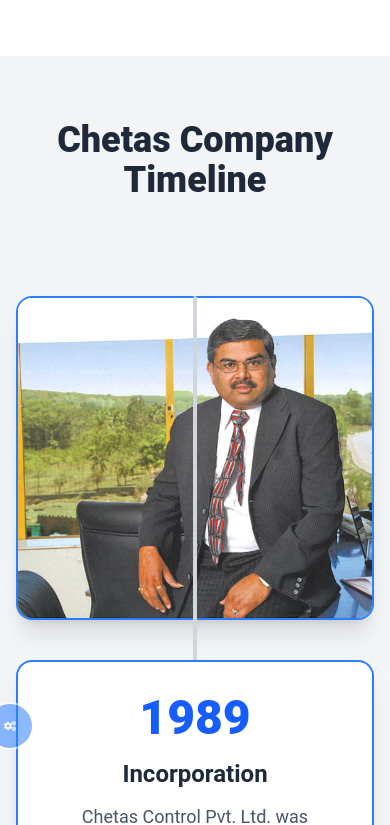
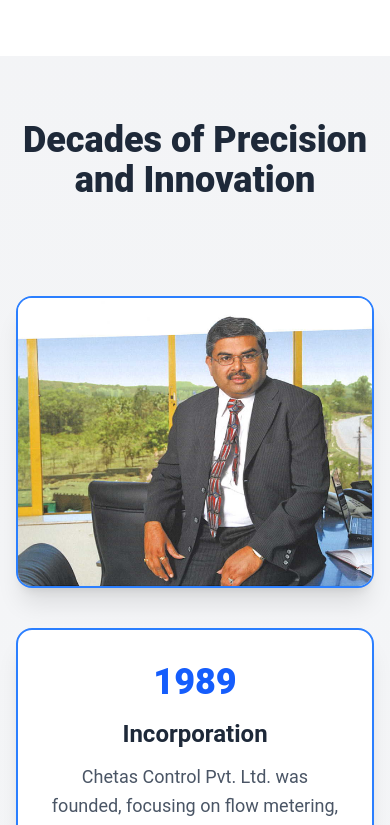
Before and after one commit to Pratikbehere/ChetasControl, a React (Vite) app: page /aboutCompanyPage in a window 390 px wide. Shown: the part 1340-2165 px from the top of the page. Built offline with nearby package versions, Linux system fonts and the light colour scheme.

Commit message:
Fixed timeline for mobile view

```diff
--- a/src/Components/AboutCompany/ChetasTimeline_Temp.jsx
+++ b/src/Components/AboutCompany/ChetasTimeline_Temp.jsx
@@ -8,62 +8,59 @@
     title: "Incorporation",
     desc: "Chetas Control Pvt. Ltd. was founded, focusing on flow metering, instrumentation, and automation — emphasizing user-friendly systems over complex controls.",
     img: "/Images/AboutCompany/TimeLine/MD.png",
-    icon: <FaCogs className="text-white w-3 h-3" />,
   },
   {
     year: "Early 1990s",
     title: "Flow Measurement Experiments",
     desc: "Experimented with multiple flow measurement technologies before finalizing on ultrasonic transit-time technology.",
     img: "/Images/AboutCompany/TimeLine/FlowMeasure.png",
-    icon: <FaWater className="text-white w-3 h-3" />,
   },
   {
     year: "1995–2000",
     title: "Shift to Water Utility Industry",
     desc: "With growing national awareness about water management, Chetas shifted focus to the water utility sector, forming a strong R&D team.",
     img: "/Images/AboutCompany/TimeLine/SaveWater.jpg",
-    icon: <FaWater className="text-white w-3 h-3" />,
   },
   {
     year: "2001",
     title: "First Indian Ultrasonic Flow Meter Prototype",
     desc: "Developed India’s first ultrasonic transit-time flow meter, targeting large-pipe water measurement. Introduced PicoSonic range.",
     img: "/Images/AboutCompany/TimeLine/Ultrasonic.jpg",
-    icon: <FaCogs className="text-white w-3 h-3" />,
   },
   {
     year: "2001",
     title: "Pioneering Domestic Metering Concept",
     desc: "Introduced the privatized metering and consumption-based revenue model—a first in India’s municipal water sector.",
     img: "/Images/AboutCompany/TimeLine/DomesticMeter.jpg",
-    icon: <FaTrophy className="text-white w-3 h-3" />,
   },
   {
     year: "2004",
     title: "Second-Generation PicoSonic",
     desc: "Launched 2nd generation PicoSonic flow meters with remote communication and inbuilt printer.",
     img: "/Images/AboutCompany/TimeLine/PicoSonic.jpg",
-    icon: <FaCogs className="text-white w-3 h-3" />,
   },
   {
     year: "2006",
     title: "National Recognition",
     desc: "Received the G.S. Parkhe Industrial Merit Award for import-substitute ultrasonic flow meter manufacturing.",
     img: "/Images/AboutCompany/TimeLine/Parkhe.png",
-    icon: <FaAward className="text-white w-3 h-3" />,
   },
   {
     year: "2007–2009",
     title: "Innovation in Bulk Metering",
     desc: "Developed JalSonic – a battery-operated ultrasonic water meter with GSM connectivity and tamper-proof design. Executed one of the largest ultrasonic meter orders.",
     img: "/Images/AboutCompany/TimeLine/BulkMeters.jpg",
-    icon: <FaWater className="text-white w-3 h-3" />,
   },
 ];
 
 const cardVariants = {
   hidden: { opacity: 0, y: 80, rotate: -5 },
-  visible: { opacity: 1, y: 0, rotate: 0, transition: { duration: 0.8, type: "spring", stiffness: 60 } },
+  visible: {
+    opacity: 1,
+    y: 0,
+    rotate: 0,
+    transition: { duration: 0.8, type: "spring", stiffness: 60 },
+  },
 };
 
 export default function ChetasTimeline_Temp() {
@@ -71,26 +68,29 @@
   const scaleY = useTransform(scrollYProgress, [0, 1], [0, 1]);
 
   return (
-    <section className="relative bg-gradient-to-b from-gray-100 via-gray-50 to-gray-100 py-16 px-4 sm:px-6 lg:px-12 overflow-hidden ">
+    <section className="relative bg-gradient-to-b from-gray-100 via-gray-50 to-gray-100 py-16 px-4 sm:px-6 lg:px-12 overflow-hidden">
       {/* Main heading */}
       <h2 className="font-roboto text-4xl font-extrabold text-center text-gray-800 mb-24">
-        Chetas Company Timeline
+      Decades of Precision and Innovation
       </h2>
 
       <div className="relative max-w-6xl mx-auto">
-        {/* Center Line */}
-        <div className="absolute left-1/2 transform -translate-x-1/2 h-full w-1 bg-gray-300 rounded" />
-        <motion.div
-          className="absolute left-1/2 transform -translate-x-1/2 w-1 bg-gradient-to-b from-blue-400 via-blue-500 to-blue-600 rounded origin-top"
-          style={{ scaleY }}
-        />
+        {/* Center Line (only for PC view) */}
+        <div className="hidden md:block">
+          <div className="absolute left-1/2 transform -translate-x-1/2 h-full w-1 bg-gray-300 rounded" />
+          <motion.div
+            className="absolute left-1/2 transform -translate-x-1/2 w-1 bg-gradient-to-b from-blue-400 via-blue-500 to-blue-600 rounded origin-top"
+            style={{ scaleY }}
+          />
+        </div>
 
         {timelineEvents.map((event, index) => {
           const isLeft = index % 2 === 0;
+
           return (
             <motion.div
               key={index}
-              className={`mb-32 flex flex-col md:flex-row items-center justify-between gap-10 ${
+              className={`mb-24 flex flex-col md:flex-row items-center justify-between gap-10 ${
                 isLeft ? "md:flex-row" : "md:flex-row-reverse"
               }`}
               initial="hidden"
@@ -100,34 +100,43 @@
             >
               {/* Image Card */}
               <motion.div
-                className="md:w-1/2 w-full rounded-2xl overflow-hidden cursor-pointer border-2 border-blue-500 bg-blue-50 shadow-xl"
-                whileHover={{ scale: 1.05, rotate: 1, boxShadow: "0px 35px 60px rgba(0,0,0,0.25)" }}
+                className="w-full md:w-1/2 rounded-2xl overflow-hidden cursor-pointer border-2 border-blue-500 bg-blue-50 shadow-xl"
+                whileHover={{
+                  scale: 1.05,
+                  rotate: 1,
+                  boxShadow: "0px 25px 50px rgba(0,0,0,0.25)",
+                }}
               >
                 <img
                   src={event.img}
                   alt={event.title}
-                  className="w-full h-80 object-cover"
+                  className="w-full h-72 md:h-80 object-cover"
                 />
               </motion.div>
 
               {/* Text Card */}
               <motion.div
-                className="md:w-1/2 w-full relative p-8 rounded-2xl border-2 border-blue-500 bg-white shadow-xl text-center md:text-left font-roboto"
-                initial={{ opacity: 0, x: isLeft ? 120 : -120, rotate: isLeft ? -5 : 5 }}
+                className="w-full md:w-1/2 relative p-8 rounded-2xl border-2 border-blue-500 bg-white shadow-xl text-center md:text-left font-roboto"
+                initial={{
+                  opacity: 0,
+                  x: isLeft ? 120 : -120,
+                  rotate: isLeft ? -5 : 5,
+                }}
                 whileInView={{ opacity: 1, x: 0, rotate: 0 }}
-                transition={{ duration: 0.8, type: "spring", stiffness: 60 }}
-                whileHover={{ scale: 1.03, rotate: isLeft ? 1 : -1, boxShadow: "0px 35px 60px rgba(0,0,0,0.25)" }}
+                transition={{
+                  duration: 0.8,
+                  type: "spring",
+                  stiffness: 60,
+                }}
+                whileHover={{
+                  scale: 1.03,
+                  rotate: isLeft ? 1 : -1,
+                  boxShadow: "0px 25px 50px rgba(0,0,0,0.25)",
+                }}
               >
-                {/* Milestone Dot with Icon */}
-                <span
-                  className={`absolute top-10 w-12 h-12 bg-blue-500 rounded-full border-2 border-white flex items-center justify-center animate-pulse ${
-                    isLeft ? "-left-8" : "-right-8"
-                  }`}
-                >
-                  {event.icon}
-                </span>
+                {/* Removed milestone icons entirely */}
 
-                <h3 className="text-5xl font-extrabold text-blue-600 mb-4 font-roboto">
+                <h3 className="text-4xl md:text-5xl font-extrabold text-blue-600 mb-4 font-roboto">
                   {event.year}
                 </h3>
                 <h4 className="text-2xl font-semibold text-gray-800 mb-3 font-roboto">
```
